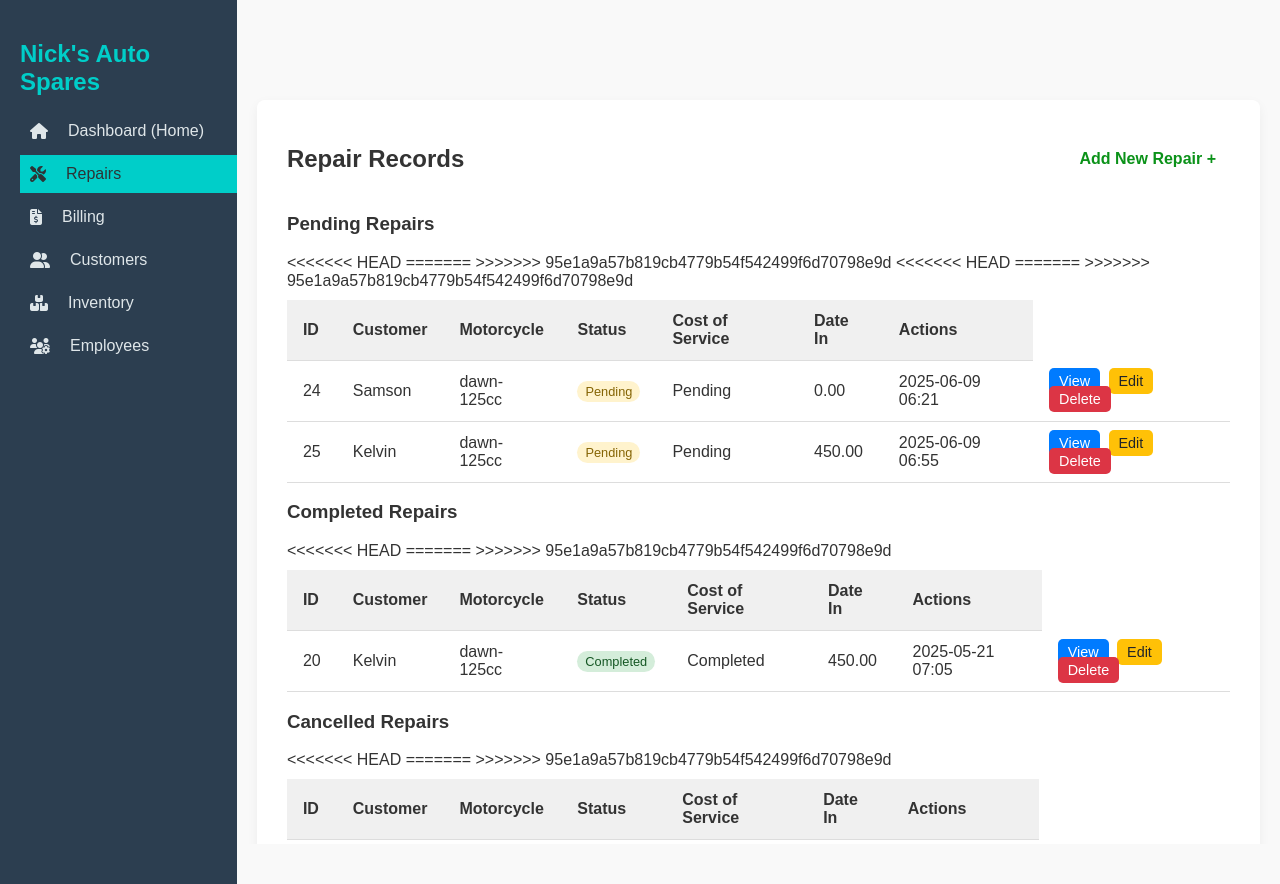
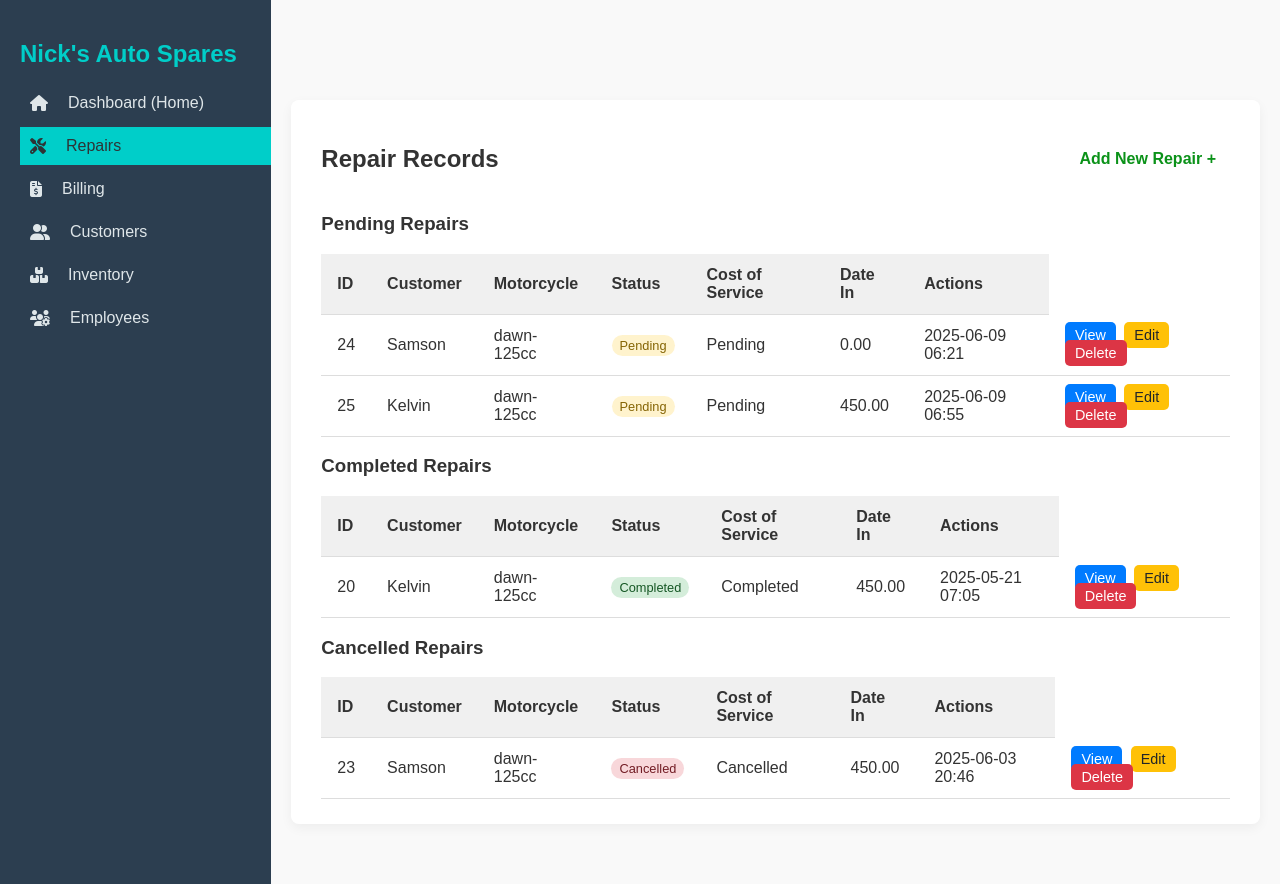
Before and after one commit to samson-ro/nickspares-customized-and-latest, a Django app: page /repairs/ in a window 1280 px wide. Run offline with Django 5.2, Linux system fonts and the light colour scheme; a user stored in the database is signed in; data comes from the database, SQL or seed files in the repository.

Commit message:
repair_table modified

```diff
--- a/repairs/templates/repairs/repair_table.html
+++ b/repairs/templates/repairs/repair_table.html
@@ -1,4 +1,5 @@
 {% if repairs %}
+
 <table class="styled-table">
     <thead>
         <tr>
@@ -17,15 +18,12 @@
             <td>{{ repair.id }}</td>
             <td>{{ repair.customer.name }}</td>
             <td>{{ repair.motorcycle_model }}</td>
-<<<<<<< HEAD
             <td>
                 <span class="status-badge {{ repair.status|lower }}">
                     {{ repair.status }}
                 </span>
             </td>
-=======
             <td>{{ repair.status }}</td>
->>>>>>> 95e1a9a57b819cb4779b54f542499f6d70798e9d
             <td>{{ repair.cost_of_service }}</td>
             <td>{{ repair.date_in|date:"Y-m-d H:i" }}</td>
             <td>
@@ -37,6 +35,7 @@
         {% endfor %}
     </tbody>
 </table>
+
 {% else %}
 <p>No repairs in this category.</p>
 {% endif %}
```
